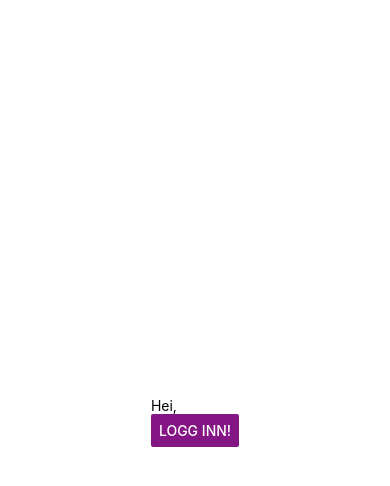
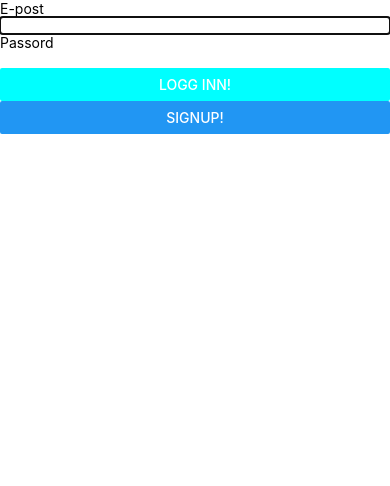
Before and after one commit to lommerusk113/Bachelor, a React Native app in the folder app/: screen / in a window 390 px wide. Shown: the top 486 px of the page. Built offline with nearby package versions, Linux system fonts and the light colour scheme; no server answers.

Commit message:
fikset logout

```diff
--- a/app/Components/Login.js
+++ b/app/Components/Login.js
@@ -1,45 +1,61 @@
 import React, {useState} from 'react'
-import {  StyleSheet,Text, Button, View, Modal, Alert, TextInput} from 'react-native';
-//import Firebase from '../config/firebase';
+import {  StyleSheet,Text, Button, View, Modal, Alert, TextInput, SafeAreaView} from 'react-native';
+import { auth } from '../config/firebase';
 import Signup from './Signup';
 
 const Login = () => {
-    const [uname, setUname] = useState()
-    const [pword, setPword] = useState()
+    const [email, setEmail] = useState()
+    const [password, setPassword] = useState()
+    const [openLogin, setOpenLogin] = useState(false);
+    const [userEmail, setUserEmail] = useState()
 
-    //const auth = Firebase.auth();
+    // Opens Login if the user is not logged in
+    auth.onAuthStateChanged((user) => {
+        if (user) {
+            setUserEmail(user.email);
+        }else{
+            setOpenLogin(true)
+        }
+    })
+    // Checks if the user has typed in a valid username and password
+    const onLogin = async () => {
+        try {
+          if (email !== '' && password !== '') {
+           await auth.signInWithEmailAndPassword(email, password);
+           setOpenLogin(false)
+          }
+        } catch (error) {
+          console.log(error)
+       }
+     };
 
-    //const onLogin = async () => {
-    //    try {
-    //      if (email !== '' && password !== '') {
-    //        await auth.signInWithEmailAndPassword(email, password);
-    //      }
-    //    } catch (error) {
-    //      setLoginError(error.message);
-    //   }
-    //  };
-
+    // Log out user on click
+    const handleLogout = () => {
+        auth.signOut().then(function() {
+            // Sign-out successful.
+          }, function(error) {
+            // An error happened.
+          });
+    }
 
     return (
-        <View>
-            <Text>Brukernavn</Text>
-            <TextInput
-                onChangeText={(username) => {setUname(username)}}
-            />
-            <Text>Passord</Text>
-            <TextInput
-                onChangeText={(password) => {setPword(password)}}
-            />
-            <Button
-                //onPress={onLogin}
-                title="Logg inn!"
-                color= "#00ffff"
-                accessibilityLabel="Learn more about this purple button"
-            />
-            <Signup />
-
-        </View>
+        <SafeAreaView>
+             <Modal style={styles.modal} animationType="slide" visible={openLogin} >
+                <Text>E-post</Text>
+                <TextInput onChangeText={(username) => {setEmail(username)}} />
+                <Text>Passord</Text>
+                <TextInput onChangeText={(password) => {setPassword(password)}} />
+                <Button onPress={onLogin} title="Logg inn!" color= "#00ffff"/>
+                <Signup />
+            </Modal>
+            <Text>Hei {userEmail}</Text>
+            {/* <Button onPress={() => setOpenLogin(true)} title="Logg inn!" color="#841584" />  */}
+            <Button onPress={handleLogout} title="Logg ut!" />
+        </SafeAreaView>
     )
 }
 
+const styles = StyleSheet.create({
+})
+
 export default Login
--- a/app/Components/Signup.js
+++ b/app/Components/Signup.js
@@ -1,5 +1,5 @@
 import React, {useState} from 'react'
-import {  StyleSheet,Text, Button, View, Modal, Alert, TextInput} from 'react-native';
+import {  StyleSheet,Text, Button, View, Modal, Alert, TextInput, SafeAreaView} from 'react-native';
 import { auth } from "../config/firebase"
 
 const Signup = () => {
@@ -9,47 +9,33 @@ const Signup = () => {
 
 
     const onHandleSignup = () => {
+        try{
+            if (uname !== '' && pword !== '') {
                 auth
                     .createUserWithEmailAndPassword(uname, pword)
                     .then(userCredentials => {
                         const user = userCredentials.user;
                         console.log(user.email)
                     })
-            .catch(error => {
-                alert(error.message)
-            })
                 setOpenSignup(false)
             }
-
+        }catch(error){
+            console.log(error)
+        }
+    }
 
     return (
-        <View>
-            <Button
-                onPress= {() => setOpenSignup(true)}
-                title="Signup!"
-            />
-            <Text>{openSignup}</Text>
-            <Modal
-                animationType="slide"
-                visible={openSignup}
-            >
-                <Text>Brukernavn</Text>
-                <TextInput
-                    onChangeText={(username) => {setUname(username)}}
-                />
+        <SafeAreaView>
+            <Button onPress= {() => setOpenSignup(true)} title="Signup!" />
+            <Modal animationType="slide" visible={openSignup} >
+                <Text>E-post</Text>
+                <TextInput onChangeText={(username) => {setUname(username)}} />
                 <Text>Passord</Text>
-                <TextInput
-                    onChangeText={(password) => {setPword(password)}}
-                />
-                <Button
-                   onPress= {onHandleSignup}
-                   //onPress={() => {setOpenSignup(false)}}
-                   title="Submit"
-                />
-                <Text>{uname}</Text>
-                <Text>{pword}</Text>
+                <TextInput onChangeText={(password) => {setPword(password)}}/>
+                <Button onPress= {onHandleSignup} title="Submit" />
+                <Button onPress= {() => setOpenSignup(false)} title="Already have an account?!" color="#841584" />
             </Modal>
-        </View>
+        </SafeAreaView>
     )
 }
 
--- a/app/Components/mainscreen.js
+++ b/app/Components/mainscreen.js
@@ -1,54 +1,15 @@
 import React, {useState} from 'react'
-import {  StyleSheet,Text, Button, View, Modal} from 'react-native';
+import {  StyleSheet,Text, Button, View, Modal, SafeAreaView} from 'react-native';
 import Login from './Login';
-//import Firebase from '../config/firebase';
-//import { AuthenticatedUserContext } from '../navigation/AuthenticatedUserProvider';
+import { auth } from '../config/firebase';
 
 
 function Mainscreen() {
-    const [openLogin, setOpenLogin] = useState(false);
-    // const auth = Firebase.auth();
-
-    //const { user } = useContext(AuthenticatedUserContext);
-    //const handleSignOut = async () => {
-    //    try {
-    //    await auth.signOut();
-    //    } catch (error) {
-    //    console.log(error);
-    //    }
-    //};
     return (
-        <View>
-            <Modal
-                style={styles.modal}
-                animationType="slide"
-                visible={openLogin}
-            >
-                <Button
-                onPress={() => setOpenLogin(false)}
-                title="Lukk Modal!"
-                color="#841584"
-                accessibilityLabel="Learn more about this purple button"
-                />
-                <Login />
-            </Modal>
-            <Text>
-                Hei, {/* user.email */}
-            </Text>
-            <Button
-                onPress={() => setOpenLogin(true)}
-                title="Logg inn!"
-                color="#841584"
-                accessibilityLabel="Learn more about this purple button"
-            />
-        </View>
+        <SafeAreaView>
+           <Login />
+        </SafeAreaView>
     )
 }
 
-const styles = StyleSheet.create({
-    modal:{
-        backgroundColor: `#a52a2a`,
-        color: "#0000ff"
-    }
-})
 export default Mainscreen
```
Lines whose indentation alone changed are shown as unchanged.
